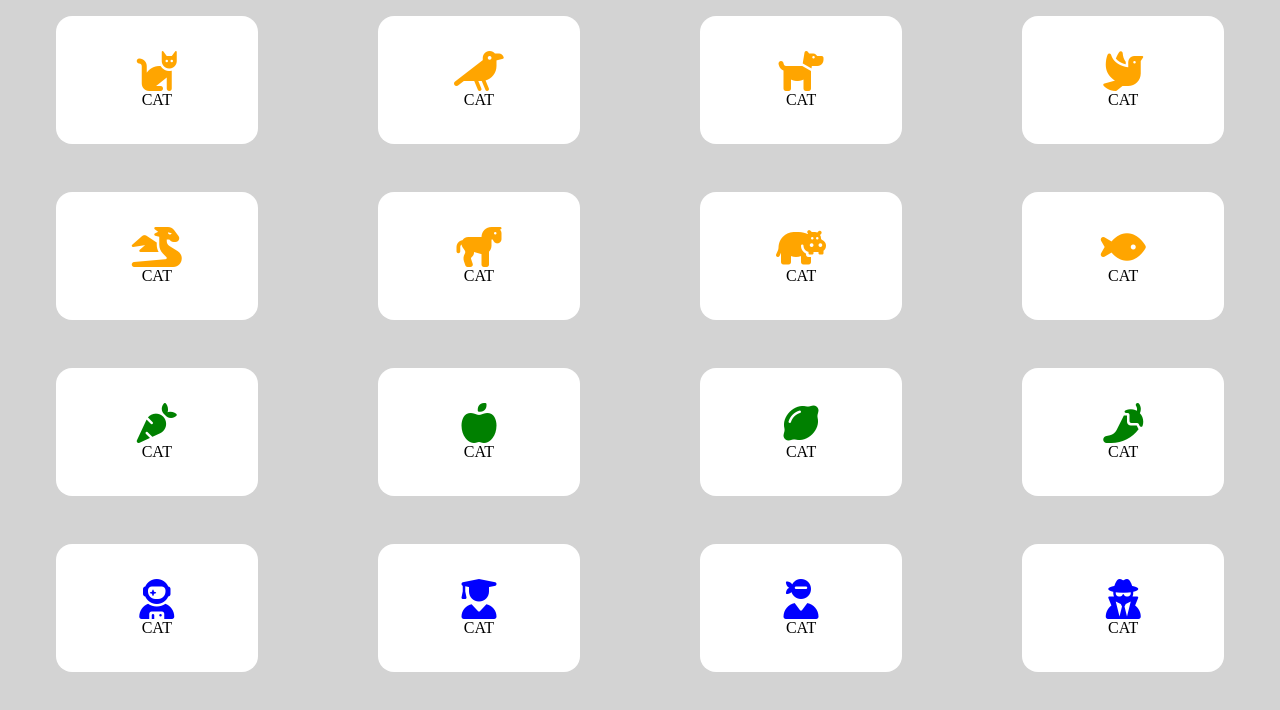
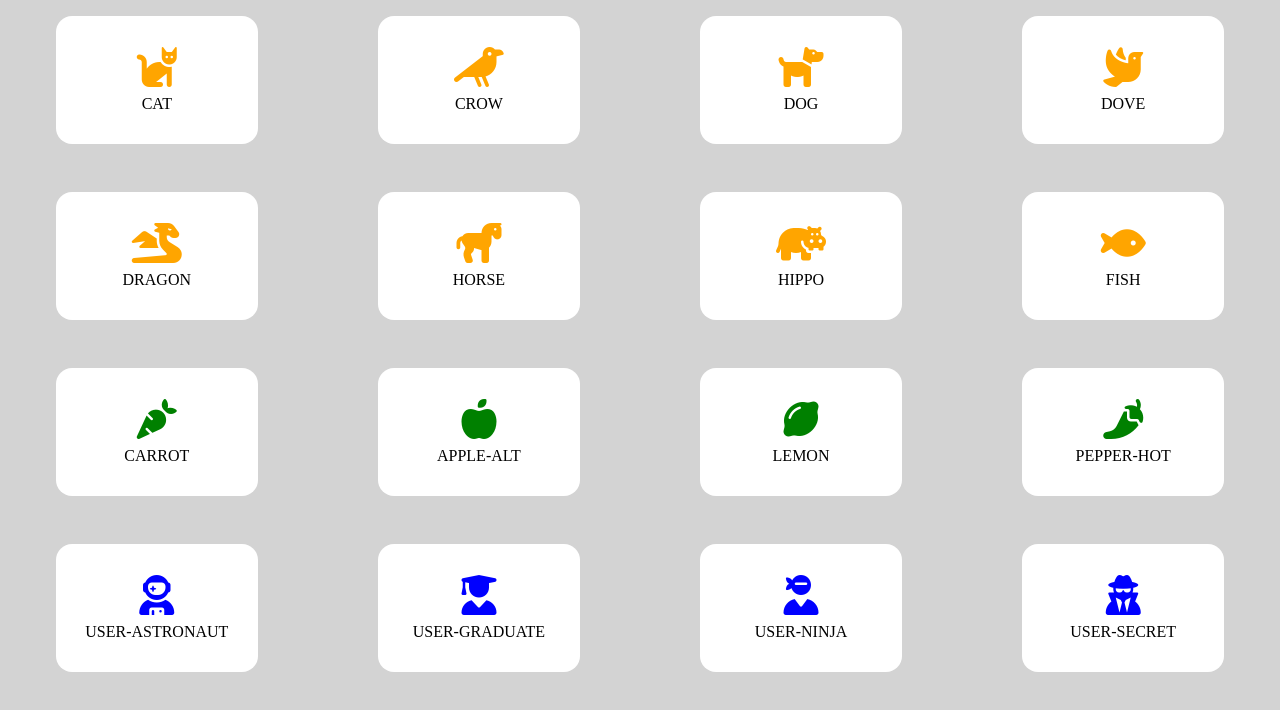
Before and after one commit to VincenzoZ24/js-es6-icons, a plain HTML site: page index.html in a window 1280 px wide. Drawn offline with Linux system fonts and the light colour scheme.

Commit message:
assegnato name alle icone

```diff
--- a/css/style.css
+++ b/css/style.css
@@ -28,4 +28,8 @@ body{
 }
 .card_icon > i{
     font-size: 40px;
+    margin-bottom: .5rem;
 }
+.name{
+    text-transform: uppercase;
+}
--- a/js/script.js
+++ b/js/script.js
@@ -121,6 +121,6 @@ for (i = 0; i < arrIcons.length; i++) {
     container.innerHTML += `
     <div class="card_icon">
       <i class=" ${arrIcons[i].prefix+"solid"} ${arrIcons[i].prefix}${arrIcons[i].name}" style= "color:${arrIcons[i].color};"></i>
-     <div class="name"> CAT</div>
+     <div class="name">${arrIcons[i].name}</div>
     </div>`
 }
```
